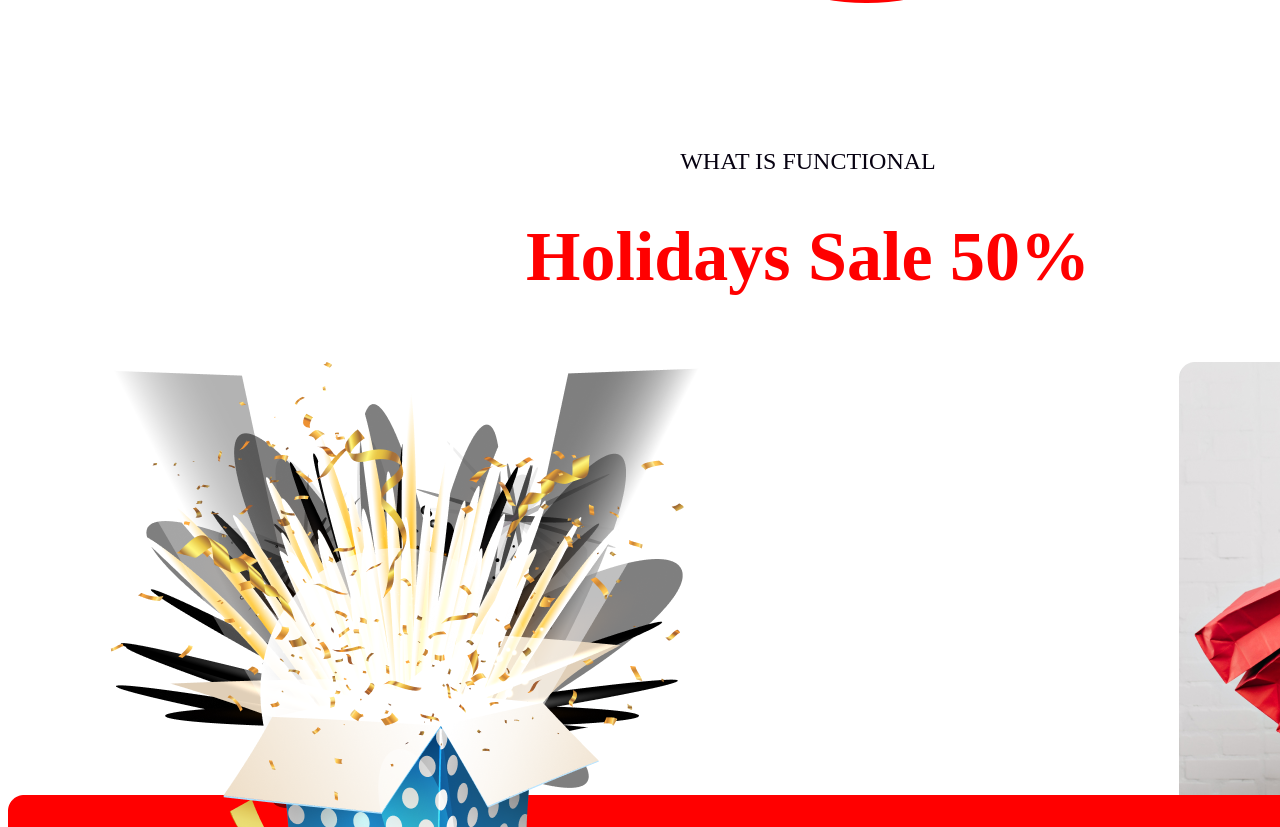
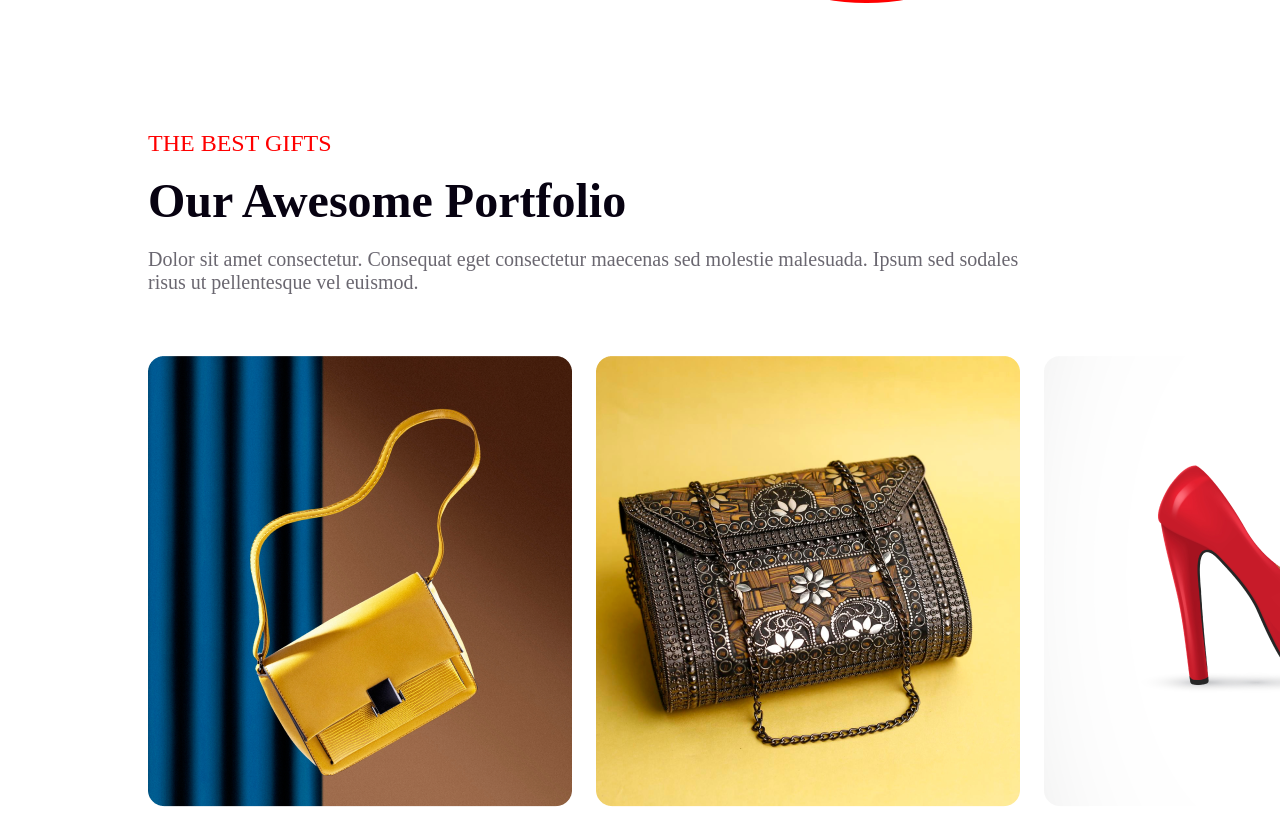
Before and after one commit to asadatik/developer-portfolio, a plain HTML site: page index.html in a window 1280 px wide. Shown: the part 3505-4332 px from the top of the page. Drawn offline with Linux system fonts and the light colour scheme.

Commit message:
added awesome portfolio

```diff
--- a/index.html
+++ b/index.html
@@ -69,28 +69,27 @@ height: 7335px;
 
                   </section>
 
-                </section>
-                <section class="prblm">
-                 <div>
-                     <p class="FUNCTIONAL">WHAT IS FUNCTIONAL </p>
-                     <p class="Sale"><span id="lal">Holidays Sale 50%</span></p>
 
-                    <div>
-                      <div>
-                        <img class="lady" src="resources/Rectangle 1.png" alt="">
-                      </div>
-                  </div>
-                </div>
-                  <div class="carpet">
-                      <img id="red-carpet" src="resources/Rectangle 2.png" alt="">
-                      <img  id="box"  src="resources/Group 75.png" alt="">
-                  </div>
-                </div>
-
-                  </section>
-                 <section>
-
-                 </section>
+        <section>
+          <div>
+             <h3 id="GIFTS" >THE BEST GIFTS </h3>
+              <h2 id="wow"> Our Awesome Portfolio</h2>
+                <p id="gift-describ">Dolor sit amet consectetur.
+                 Consequat eget consectetur maecenas sed molestie malesuada.
+                 Ipsum sed sodales risus ut pellentesque vel euismod. </p>
+            </div>
+        </section>
+        <section>
+          <div class="six-pic" >
+            <div> <img src="resources/Rectangle 3.png" alt=""> </div>
+            <div> <img src="resources/Rectangle 4.png" alt=""> </div>
+            <div> <img src="resources/Rectangle 5.png" alt=""> </div>
+          </div>
+          <div class="six-pic">
+            <div><img src="resources/Rectangle 6.png" alt=""></div>
+            <div><img src="resources/Rectangle 7.png" alt=""></div>
+            <div><img src="resources/Rectangle 8.png" alt=""></div>
+           </div>
         </section>
      </main>
       <footer>
--- a/styles/portfolio.css
+++ b/styles/portfolio.css
@@ -217,62 +217,42 @@ line-height: 32px; /* 160% */
     height: 7335px;
     margin-top: 600px;
 }
-/* holiday section */
-.FUNCTIONAL{
-    color: #070211;
+
+/*  pro-port  */
+#GIFTS{
+    color: #F00;
     font-size: 24px;
+    font-style: normal;
     font-weight: 500;
-     padding: 0px;
-     text-align: center;
-     padding-top: 100px;
-     padding-bottom:0px;
-
-}
-.Sale{color: #070211;
-    font-family: Merriweather;
-    font-size: 72px;
-    font-weight: 900;
-    text-align:center;
-    padding-top: 16px;
+    line-height: normal;
+    padding-top: 127px;
     margin: 0px;
 }
-#lal{
-   color: #F00;
-   font-size: 70px;
-   margin: 0px;
+#wow{
+    color: #070211;
+    font-size: 48px;
+    font-style: normal;
+    font-weight: 900;
+    line-height: normal;
+    text-transform: capitalize;
+    margin:0px;
+    padding-top: 16px;
 }
-.lady{
-    position: relative;
-    width: 429px;
-    height: 433px;
-    border-radius: 16px 16px 0px 0px;
-   padding-top: 64px;
-   float: right;
-   padding: right 50px; ;
+
+#gift-describ{
+    color: rgba(7, 2, 17, 0.60);
+    font-size: 20px;
+    font-weight: 400;
+    width: 900px;
+    height: 64px;
 }
-.circle{
-    position: absolute;
-    width: 200px;
-    height: 200px;
-    border-radius: 50px;
-    text-align: center;
-    margin-top: 150px;
-    left:900px;
-    float: right;
-
+.six-pic{
+ display: flex;
+ padding-top: 24px;
 }
-.discount{
-    fill: #F00;
+.six-pic div{
+    padding-right: 24px;
+    border-radius: 16px;
+width: 424px;
+height: 450px;
 }
-.carpet{
-    position: relative;
-}
-#red-carpet{
-    position: relative;
-    border: 16px;
-}
-#box{
-    position:absolute;
-    top: 64px;
-    left:0px;
-}
```
